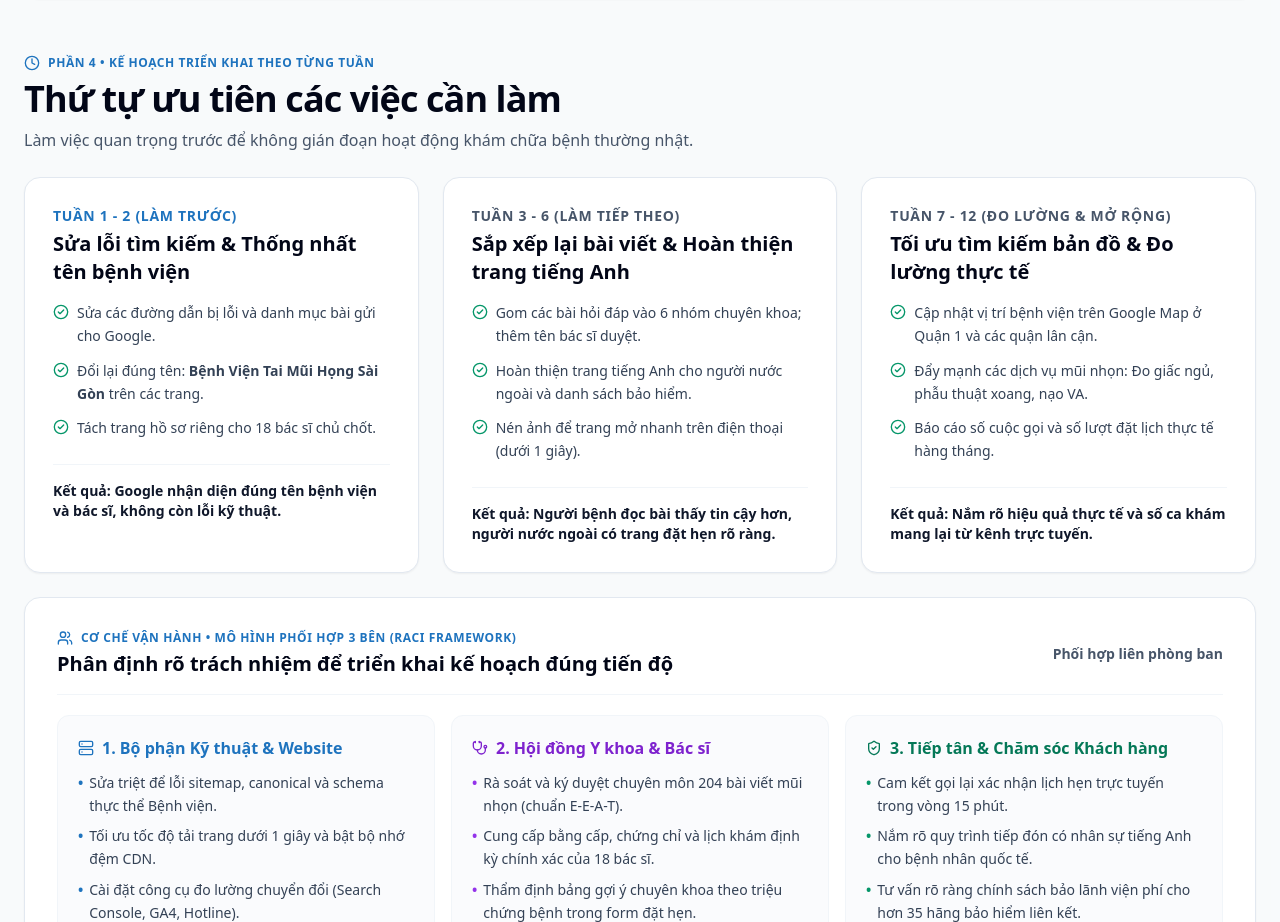
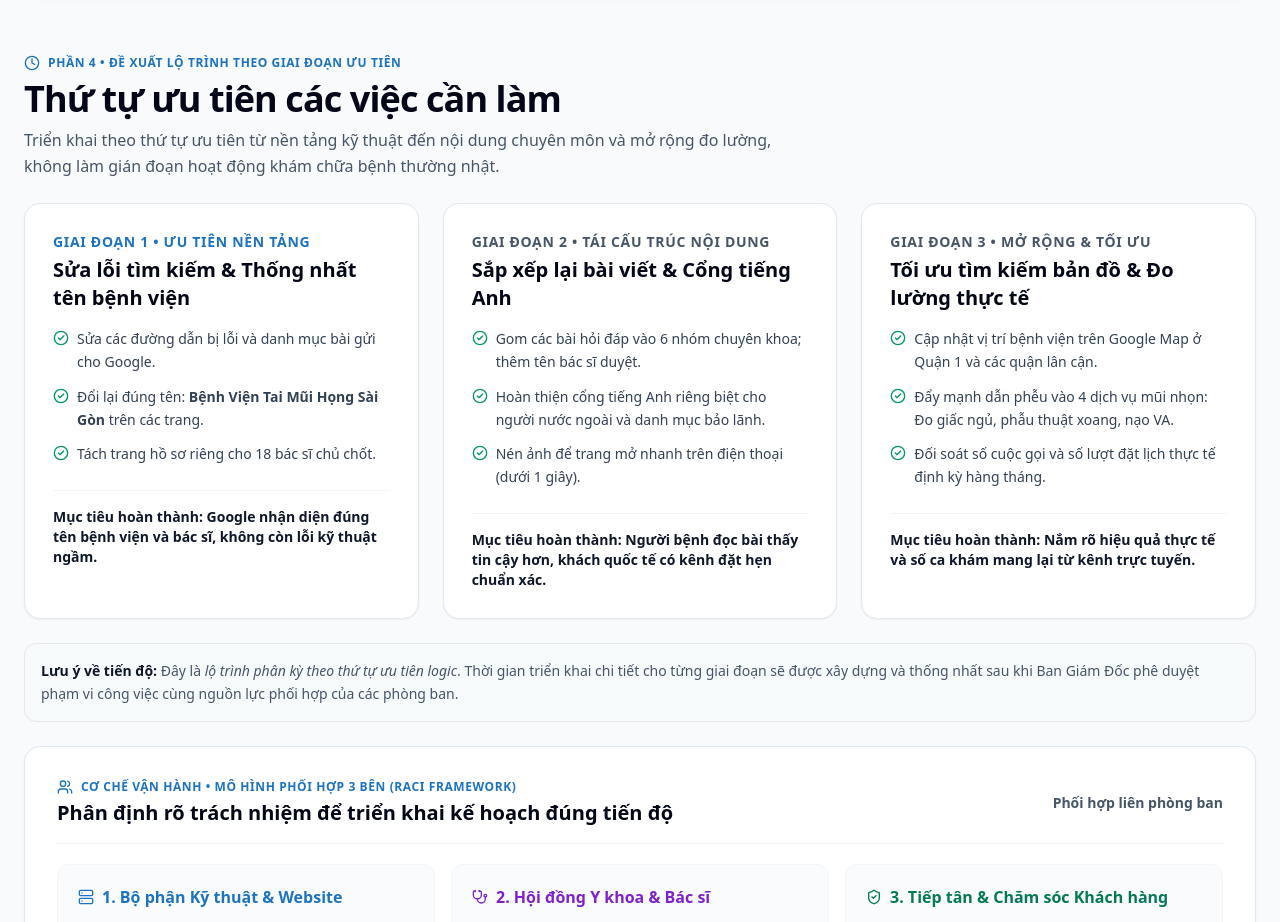
Before and after one commit to vanhien26/taimuihongsg, a Next.js app: page /chien-luoc-tang-truong in a window 1280 px wide. Shown: the part 5024-5946 px from the top of the page. Built offline with nearby package versions, Linux system fonts and the light colour scheme.

Commit message:
fix(roadmap): change week-based timeline to prioritized phases with disclaimer

```diff
--- a/app/chien-luoc-tang-truong/page.tsx
+++ b/app/chien-luoc-tang-truong/page.tsx
@@ -713,13 +713,13 @@ export default function ChienLuocTangTruongPage() {
           <div>
             <div className="flex items-center gap-2 text-xs font-bold uppercase tracking-wider text-brand-700">
               <Clock className="h-4 w-4" />
-              Phần 4 • Kế hoạch triển khai theo từng tuần
+              Phần 4 • Đề xuất Lộ trình theo Giai đoạn ưu tiên
             </div>
             <h2 className="mt-2 text-3xl font-black tracking-tight text-slate-950 md:text-4xl">
               Thứ tự ưu tiên các việc cần làm
             </h2>
             <p className="mt-2 max-w-3xl text-base leading-relaxed text-slate-600">
-              Làm việc quan trọng trước để không gián đoạn hoạt động khám chữa bệnh thường nhật.
+              Triển khai theo thứ tự ưu tiên từ nền tảng kỹ thuật đến nội dung chuyên môn và mở rộng đo lường, không làm gián đoạn hoạt động khám chữa bệnh thường nhật.
             </p>
           </div>
 
@@ -728,7 +728,7 @@ export default function ChienLuocTangTruongPage() {
             {/* Phase 1 */}
             <div className="rounded-2xl border border-slate-200 bg-white p-6 md:p-7 shadow-sm">
               <div>
-                <div className="text-sm font-bold uppercase tracking-wider text-brand-700">Tuần 1 - 2 (Làm trước)</div>
+                <div className="text-sm font-bold uppercase tracking-wider text-brand-700">Giai đoạn 1 • Ưu tiên nền tảng</div>
                 <h3 className="mt-1 text-xl font-bold text-slate-950">Sửa lỗi tìm kiếm & Thống nhất tên bệnh viện</h3>
               </div>
 
@@ -748,15 +748,15 @@ export default function ChienLuocTangTruongPage() {
               </div>
 
               <div className="mt-6 border-t border-slate-100 pt-4 text-sm font-bold text-slate-900">
-                Kết quả: Google nhận diện đúng tên bệnh viện và bác sĩ, không còn lỗi kỹ thuật.
+                Mục tiêu hoàn thành: Google nhận diện đúng tên bệnh viện và bác sĩ, không còn lỗi kỹ thuật ngầm.
               </div>
             </div>
 
             {/* Phase 2 */}
             <div className="rounded-2xl border border-slate-200 bg-white p-6 md:p-7 shadow-sm">
               <div>
-                <div className="text-sm font-bold uppercase tracking-wider text-slate-600">Tuần 3 - 6 (Làm tiếp theo)</div>
-                <h3 className="mt-1 text-xl font-bold text-slate-950">Sắp xếp lại bài viết & Hoàn thiện trang tiếng Anh</h3>
+                <div className="text-sm font-bold uppercase tracking-wider text-slate-600">Giai đoạn 2 • Tái cấu trúc nội dung</div>
+                <h3 className="mt-1 text-xl font-bold text-slate-950">Sắp xếp lại bài viết & Cổng tiếng Anh</h3>
               </div>
 
               <div className="mt-4 space-y-3 text-sm leading-relaxed text-slate-700">
@@ -766,7 +766,7 @@ export default function ChienLuocTangTruongPage() {
                 </div>
                 <div className="flex items-start gap-2">
                   <CheckCircle2 className="h-4 w-4 text-emerald-600 shrink-0 mt-0.5" />
-                  <span>Hoàn thiện trang tiếng Anh cho người nước ngoài và danh sách bảo hiểm.</span>
+                  <span>Hoàn thiện cổng tiếng Anh riêng biệt cho người nước ngoài và danh mục bảo lãnh.</span>
                 </div>
                 <div className="flex items-start gap-2">
                   <CheckCircle2 className="h-4 w-4 text-emerald-600 shrink-0 mt-0.5" />
@@ -775,14 +775,14 @@ export default function ChienLuocTangTruongPage() {
               </div>
 
               <div className="mt-6 border-t border-slate-100 pt-4 text-sm font-bold text-slate-900">
-                Kết quả: Người bệnh đọc bài thấy tin cậy hơn, người nước ngoài có trang đặt hẹn rõ ràng.
+                Mục tiêu hoàn thành: Người bệnh đọc bài thấy tin cậy hơn, khách quốc tế có kênh đặt hẹn chuẩn xác.
               </div>
             </div>
 
             {/* Phase 3 */}
             <div className="rounded-2xl border border-slate-200 bg-white p-6 md:p-7 shadow-sm">
               <div>
-                <div className="text-sm font-bold uppercase tracking-wider text-slate-600">Tuần 7 - 12 (Đo lường & Mở rộng)</div>
+                <div className="text-sm font-bold uppercase tracking-wider text-slate-600">Giai đoạn 3 • Mở rộng & Tối ưu</div>
                 <h3 className="mt-1 text-xl font-bold text-slate-950">Tối ưu tìm kiếm bản đồ & Đo lường thực tế</h3>
               </div>
 
@@ -793,19 +793,23 @@ export default function ChienLuocTangTruongPage() {
                 </div>
                 <div className="flex items-start gap-2">
                   <CheckCircle2 className="h-4 w-4 text-emerald-600 shrink-0 mt-0.5" />
-                  <span>Đẩy mạnh các dịch vụ mũi nhọn: Đo giấc ngủ, phẫu thuật xoang, nạo VA.</span>
+                  <span>Đẩy mạnh dẫn phễu vào 4 dịch vụ mũi nhọn: Đo giấc ngủ, phẫu thuật xoang, nạo VA.</span>
                 </div>
                 <div className="flex items-start gap-2">
                   <CheckCircle2 className="h-4 w-4 text-emerald-600 shrink-0 mt-0.5" />
-                  <span>Báo cáo số cuộc gọi và số lượt đặt lịch thực tế hàng tháng.</span>
+                  <span>Đối soát số cuộc gọi và số lượt đặt lịch thực tế định kỳ hàng tháng.</span>
                 </div>
               </div>
 
               <div className="mt-6 border-t border-slate-100 pt-4 text-sm font-bold text-slate-900">
-                Kết quả: Nắm rõ hiệu quả thực tế và số ca khám mang lại từ kênh trực tuyến.
+                Mục tiêu hoàn thành: Nắm rõ hiệu quả thực tế và số ca khám mang lại từ kênh trực tuyến.
               </div>
             </div>
 
+          </div>
+
+          <div className="rounded-xl border border-slate-200 bg-slate-50/80 p-4 text-sm leading-relaxed text-slate-600">
+            <strong className="text-slate-900 font-bold">Lưu ý về tiến độ:</strong> Đây là <em>lộ trình phân kỳ theo thứ tự ưu tiên logic</em>. Thời gian triển khai chi tiết cho từng giai đoạn sẽ được xây dựng và thống nhất sau khi Ban Giám Đốc phê duyệt phạm vi công việc cùng nguồn lực phối hợp của các phòng ban.
           </div>
 
           {/* RACI Coordination Framework */}
```
